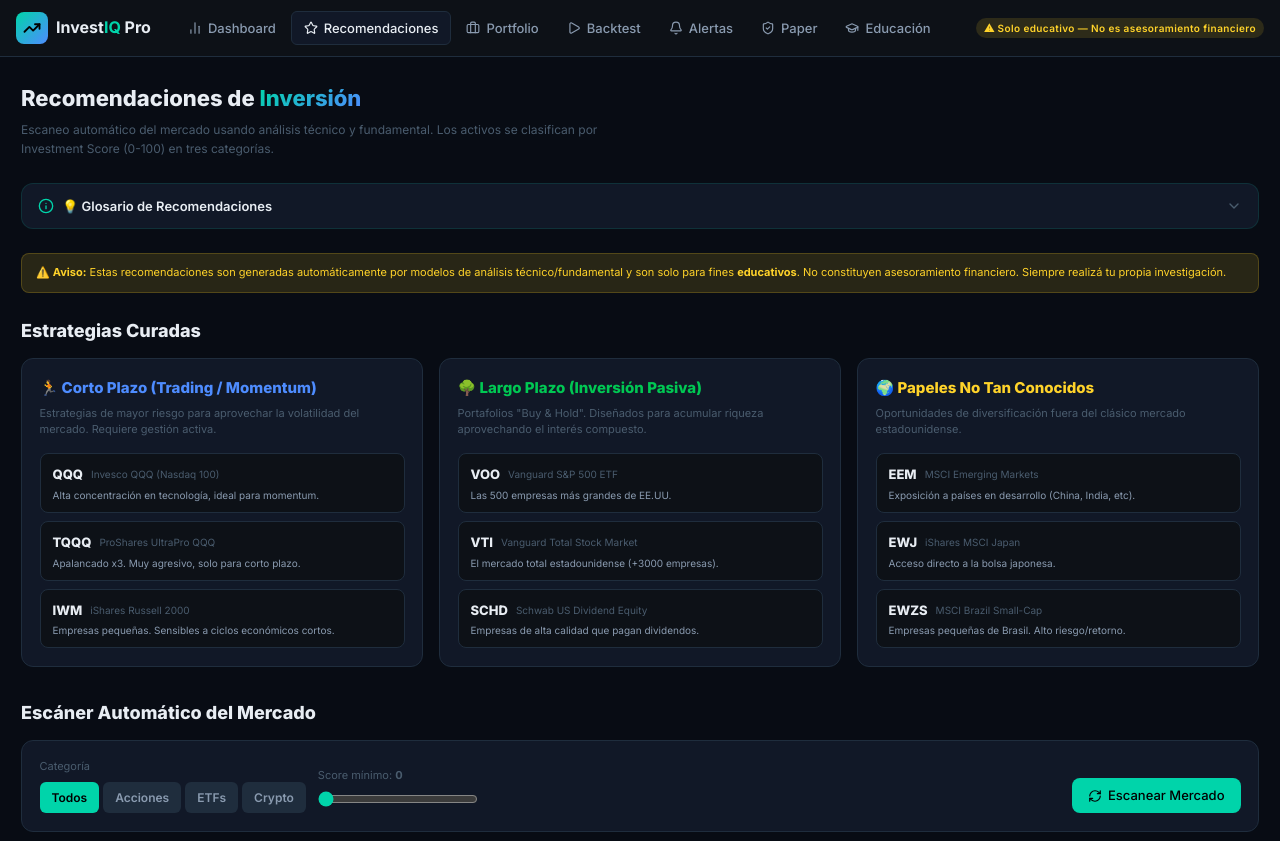
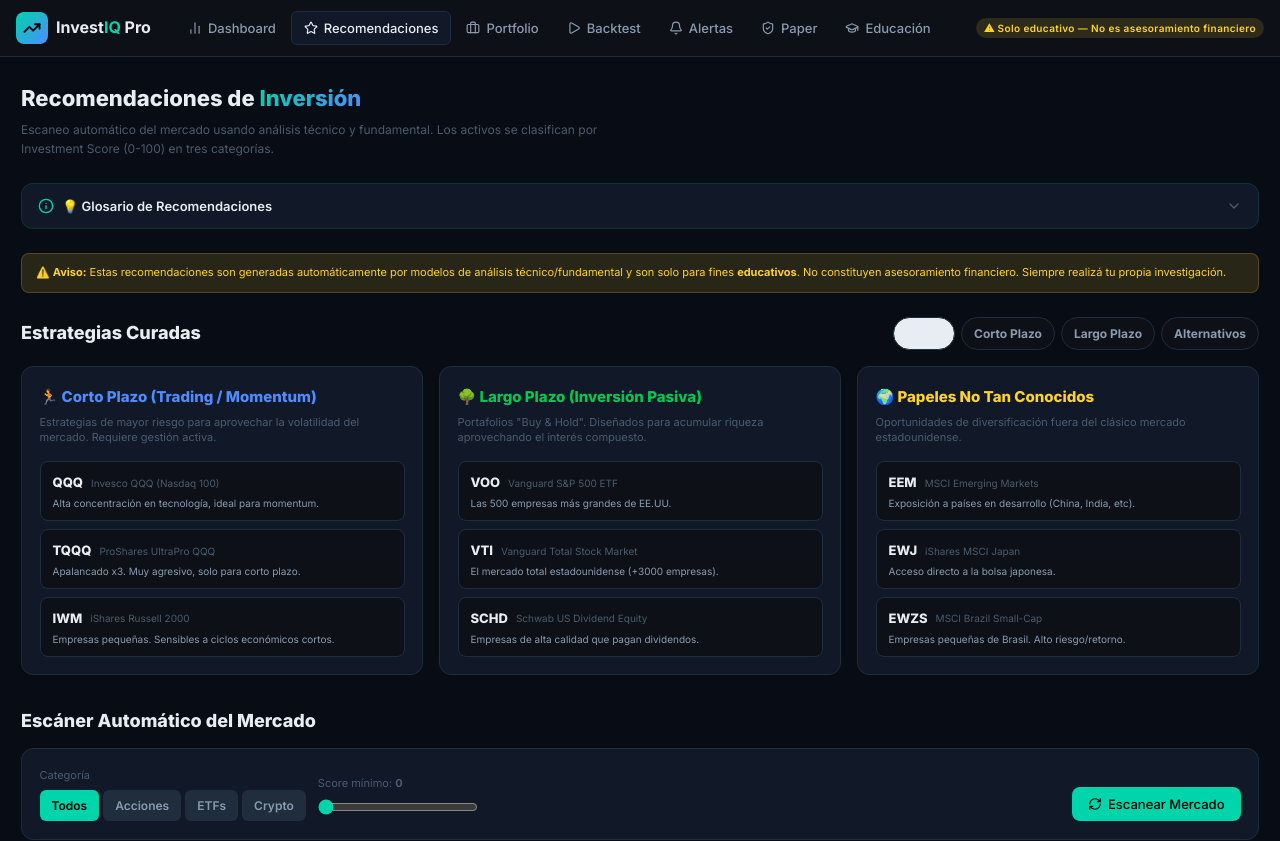
Before and after one commit to kevinKfv/inve, a Next.js app in the folder frontend/: page /recommendations in a window 1280 px wide. Shown: the top 841 px of the page. Built offline with nearby package versions, Linux system fonts and the light colour scheme.

Commit message:
feat: add interactive strategy selector to curated recommendations

```diff
--- a/frontend/src/app/recommendations/page.tsx
+++ b/frontend/src/app/recommendations/page.tsx
@@ -150,6 +150,7 @@
   const [loading, setLoading] = useState(false);
   const [error, setError] = useState('');
   const [activeFilter, setActiveFilter] = useState<'ALL' | 'BUY' | 'WATCH' | 'AVOID'>('ALL');
+  const [selectedStrategy, setSelectedStrategy] = useState('all');
 
   const scan = useCallback(async () => {
     setLoading(true); setError(''); setData(null);
@@ -203,11 +204,34 @@
 
         {/* Curated Recommendations */}
         <div style={{ marginBottom: 32 }}>
-          <h2 style={{ fontSize: 18, fontWeight: 800, marginBottom: 12 }}>
-            Estrategias Curadas
-          </h2>
+          <div style={{ display: 'flex', flexWrap: 'wrap', alignItems: 'center', justifyContent: 'space-between', marginBottom: 16, gap: 12 }}>
+            <h2 style={{ fontSize: 18, fontWeight: 800, margin: 0 }}>
+              Estrategias Curadas
+            </h2>
+            <div style={{ display: 'flex', gap: 6, overflowX: 'auto' }}>
+              {[
+                { id: 'all', label: 'Todas' },
+                { id: 'short-term', label: 'Corto Plazo' },
+                { id: 'long-term', label: 'Largo Plazo' },
+                { id: 'alternatives', label: 'Alternativos' },
+              ].map(tab => (
+                <button
+                  key={tab.id}
+                  onClick={() => setSelectedStrategy(tab.id)}
+                  style={{
+                    padding: '6px 12px', borderRadius: 20, border: '1px solid var(--bg-border)',
+                    background: selectedStrategy === tab.id ? 'var(--text-primary)' : 'var(--bg-surface)',
+                    color: selectedStrategy === tab.id ? 'var(--bg-background)' : 'var(--text-secondary)',
+                    fontSize: 12, fontWeight: 700, cursor: 'pointer', transition: 'all 0.2s', whiteSpace: 'nowrap'
+                  }}
+                >
+                  {tab.label}
+                </button>
+              ))}
+            </div>
+          </div>
           <div style={{ display: 'grid', gridTemplateColumns: 'repeat(auto-fit, minmax(280px, 1fr))', gap: 16 }}>
-            {CURATED_LISTS.map(list => (
+            {CURATED_LISTS.filter(list => selectedStrategy === 'all' || list.id === selectedStrategy).map(list => (
               <div key={list.id} className="card" style={{ display: 'flex', flexDirection: 'column' }}>
                 <h3 style={{ fontSize: 15, fontWeight: 800, marginBottom: 6, color: list.color }}>{list.title}</h3>
                 <p style={{ fontSize: 11, color: 'var(--text-muted)', marginBottom: 16, lineHeight: 1.4 }}>
```
